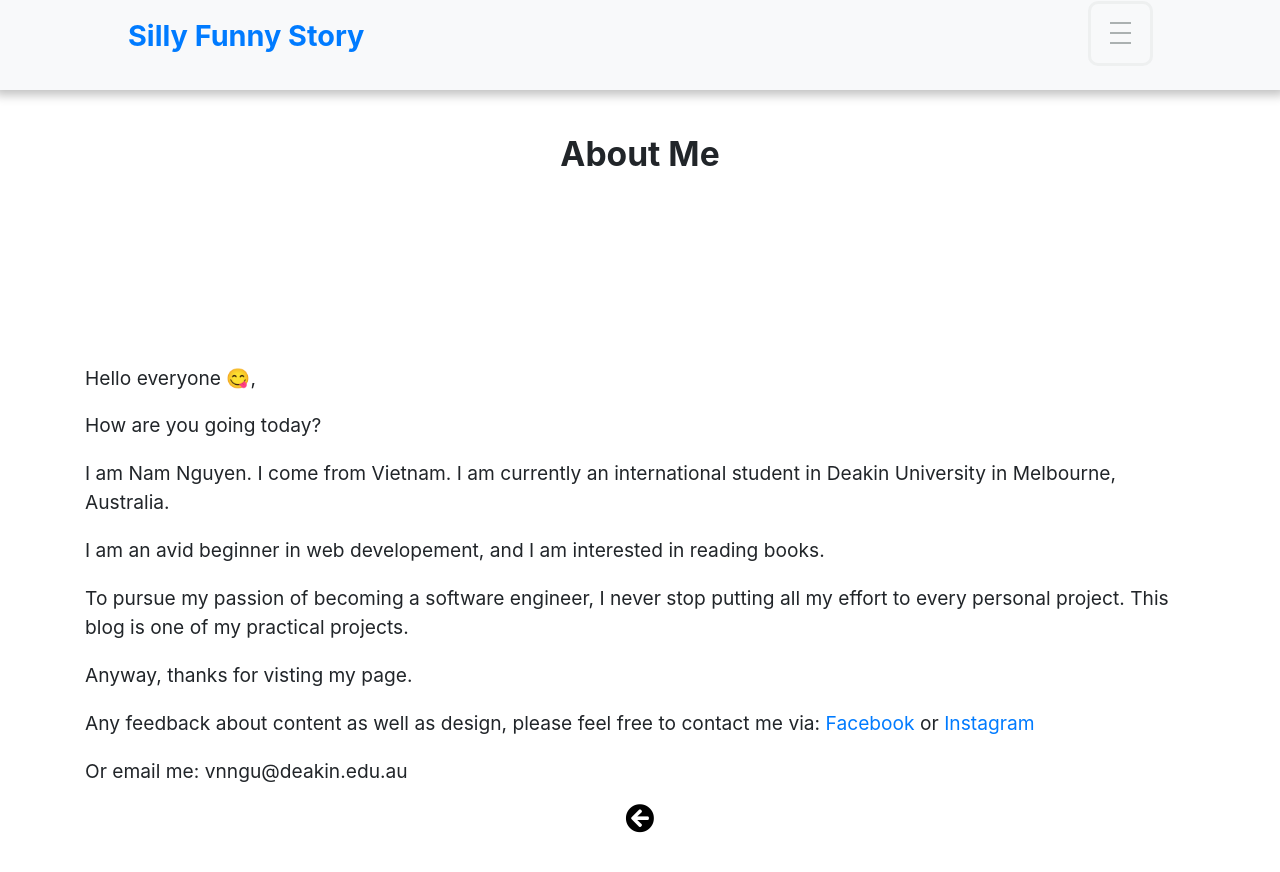
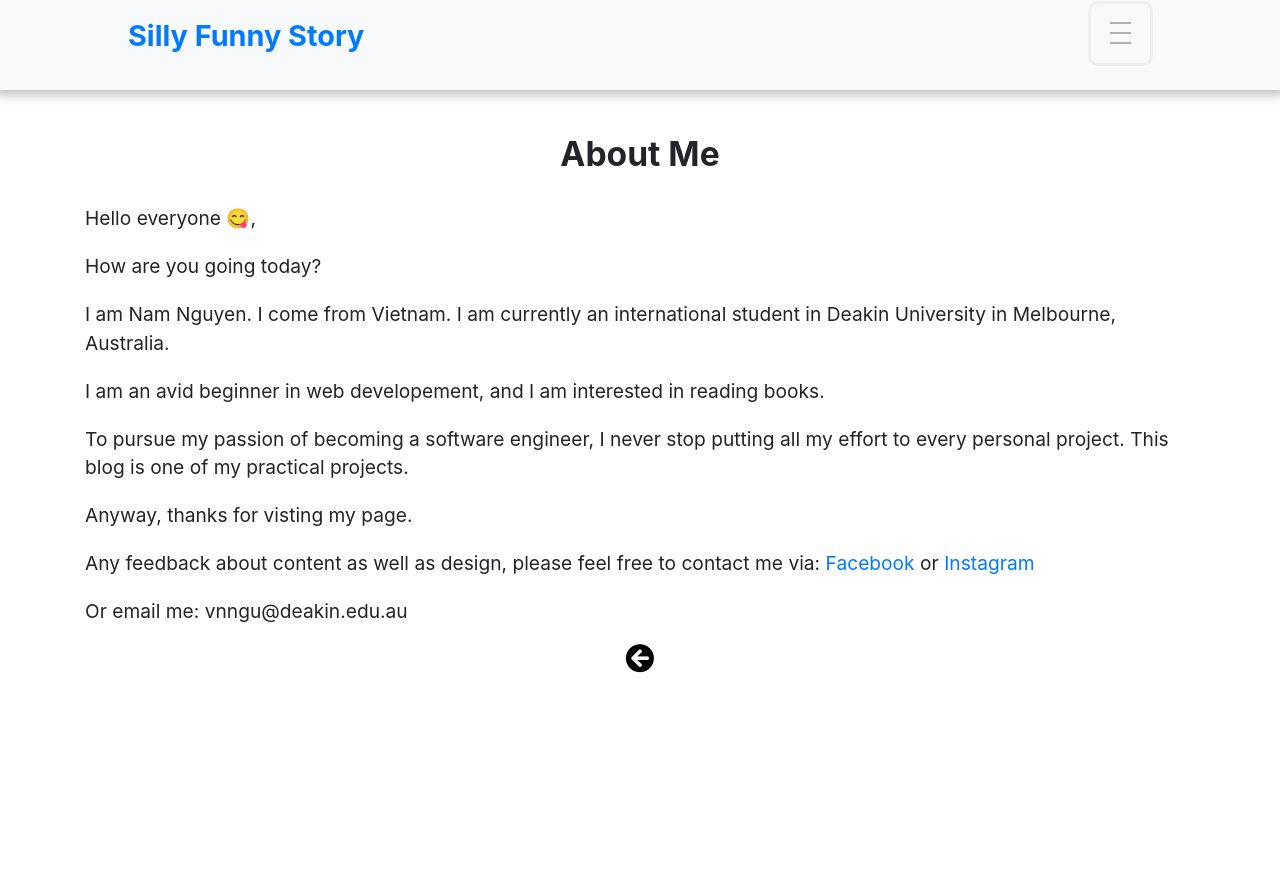
Before and after one commit to nnfunny/small-blog, a Jekyll site: the page built from pages/aboutme.html, in a window 1280 px wide. Shown: the top 872 px of the page. Built offline with Jekyll 4.4.1, drawn with Linux system fonts in a browser that asks for light colours; nearby versions of some CDN libraries.

Commit message:
New feature

```diff
--- a/_layouts/page.html
+++ b/_layouts/page.html
@@ -3,7 +3,6 @@ layout: default
 ---
 <article>
     <h3 style="padding-top: 1em; text-align: center"><b>{{ page.title }}</b></h3>
-    <canvas id="canvas"></canvas>
     <div>{{ content }}</div>
 </article>
 
```
